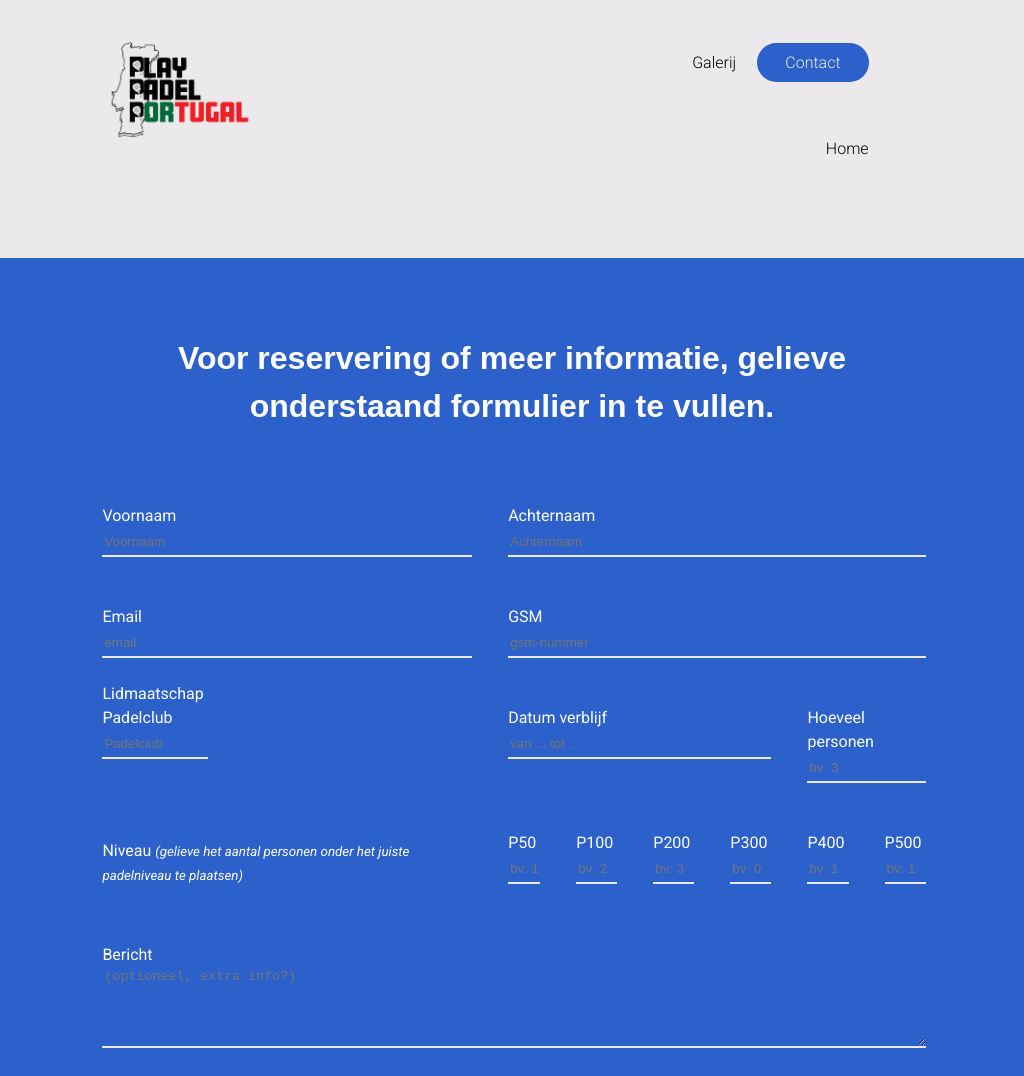
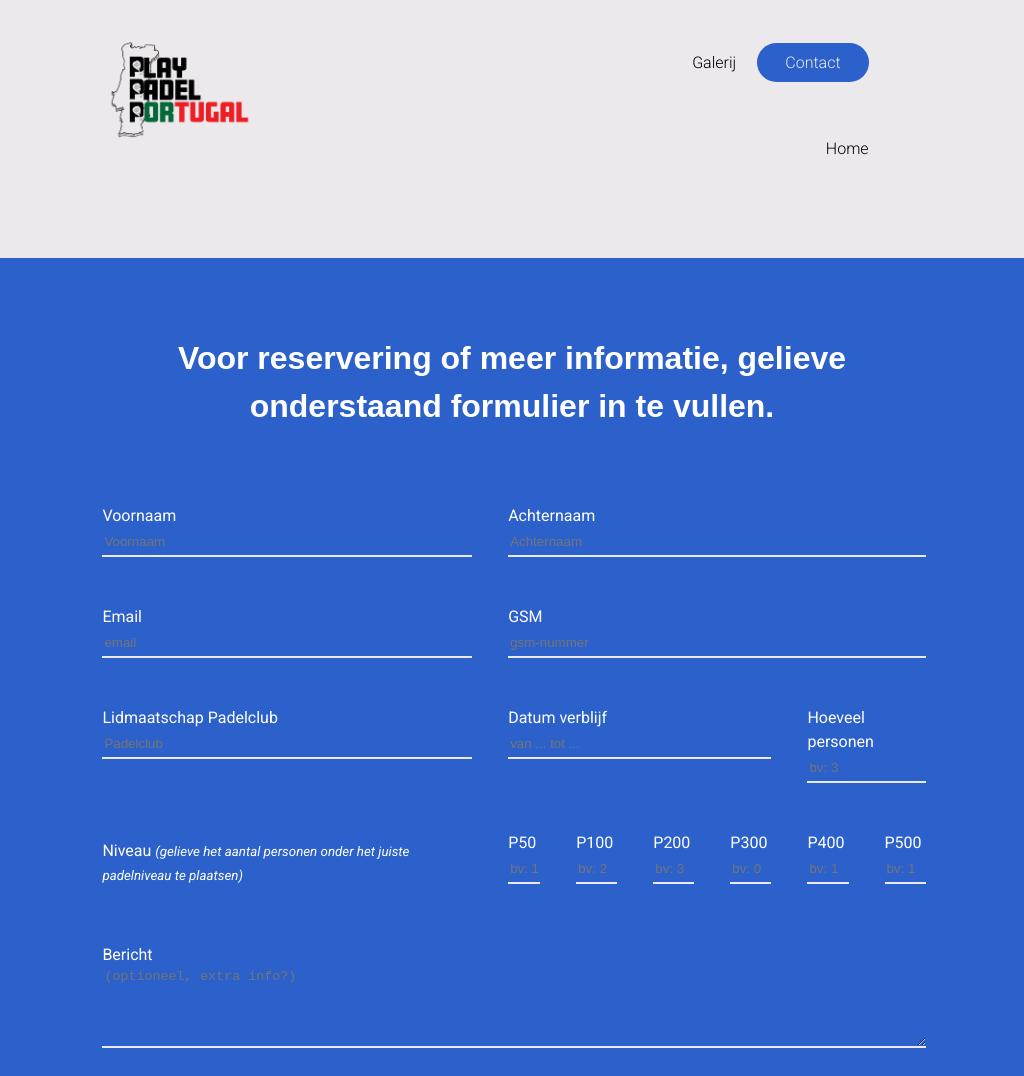
Before and after one commit to Sam-Hoeterickx/playpadelportugal1, a plain HTML site: page contact.html in a window 1024 px wide. Shown: the top 1076 px of the page. Drawn offline with Linux system fonts and the light colour scheme; a web font is replaced by a local one.

Commit message:
Update-23/12-Contact_from_Padelclub

```diff
--- a/contact.css
+++ b/contact.css
@@ -91,7 +91,7 @@ body{
     .gsm{
         padding: 24px 0;
     }
-    .club{
+    .padelclub{
         padding: 24px 0;
     }
     .datum{
@@ -297,7 +297,7 @@ body{
         grid-row: 2;
         padding: 24px 0;
     }
-    .club{
+    .padelclub{
         grid-column: 1 / 7 ;
         grid-row: 3;
         padding: 24px 0;
```
